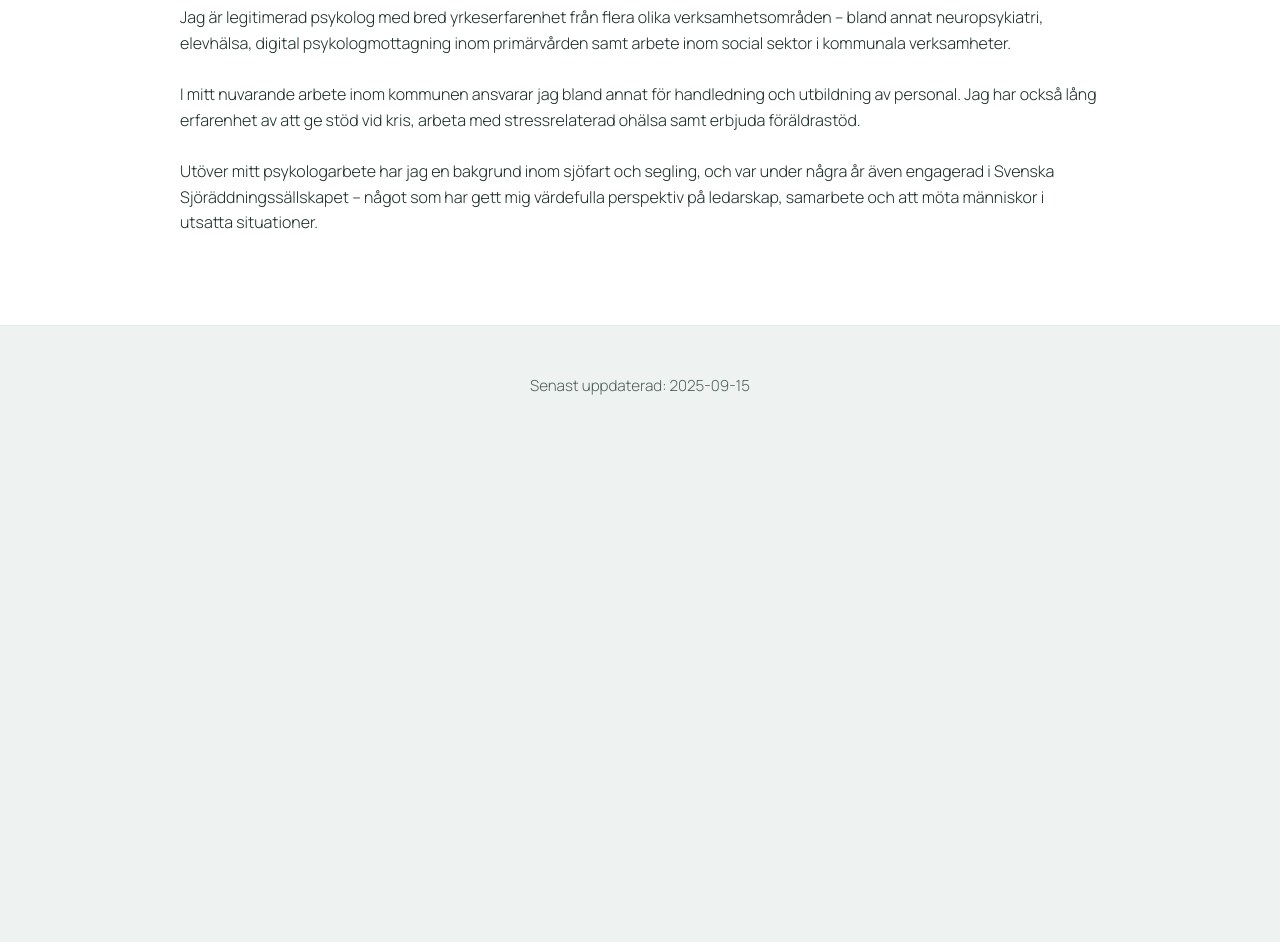
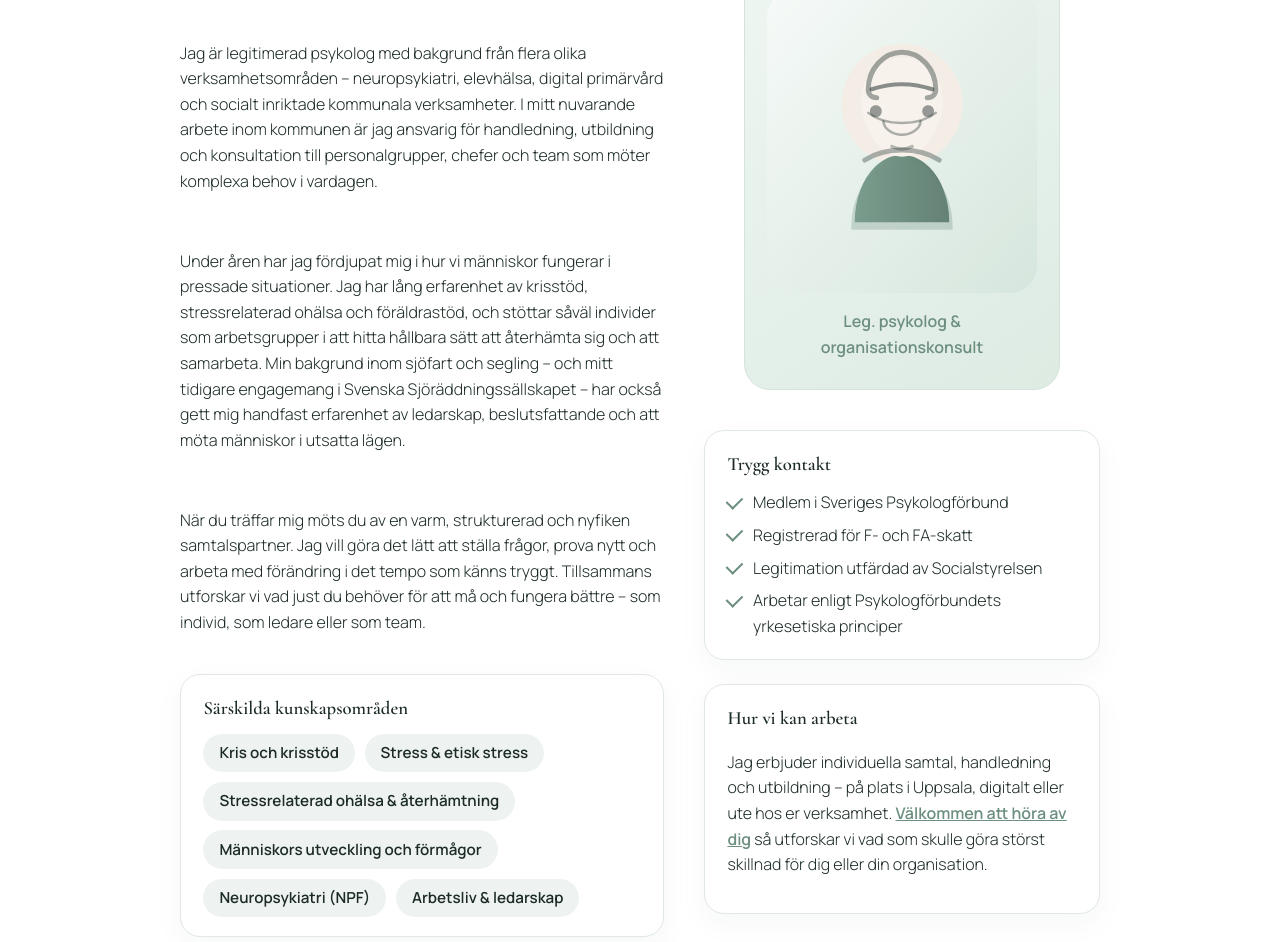
Before and after one commit to majaludvigsen/Hemsida_psykolog, a plain HTML site: page om-mig.html in a window 1280 px wide. Shown: the part 341-1283 px from the top of the page. Before the commit the page ends 800 px from the top, so only its background shows below. Drawn offline with nearby package versions, Linux system fonts and the light colour scheme.

Commit message:
Fördjupa om mig-innehåll

```diff
--- a/om-mig.html
+++ b/om-mig.html
@@ -42,17 +42,72 @@
 
 <section class="section">
   <div class="section-inner">
-    <h2>Om Maja</h2>
-    <p>
-      Jag är legitimerad psykolog med bred yrkeserfarenhet från flera olika verksamhetsområden – bland annat neuropsykiatri, elevhälsa, digital psykologmottagning inom primärvården samt arbete inom social sektor i kommunala verksamheter.<br><br>
-I mitt nuvarande arbete inom kommunen ansvarar jag bland annat för handledning och utbildning av personal. Jag har också lång erfarenhet av att ge stöd vid kris, arbeta med stressrelaterad ohälsa samt erbjuda föräldrastöd.<br><br>
-Utöver mitt psykologarbete har jag en bakgrund inom sjöfart och segling, och var under några år även engagerad i Svenska Sjöräddningssällskapet – något som har gett mig värdefulla perspektiv på ledarskap, samarbete och att möta människor i utsatta situationer.<br><br>
-    </p>
+    <div class="profile-grid">
+      <div class="profile-content">
+        <h2>Om Maja</h2>
+        <p>
+          Jag är legitimerad psykolog med bakgrund från flera olika verksamhetsområden – neuropsykiatri, elevhälsa,
+          digital primärvård och socialt inriktade kommunala verksamheter. I mitt nuvarande arbete inom kommunen är jag
+          ansvarig för handledning, utbildning och konsultation till personalgrupper, chefer och team som möter
+          komplexa behov i vardagen.
+        </p>
+        <p>
+          Under åren har jag fördjupat mig i hur vi människor fungerar i pressade situationer. Jag har lång erfarenhet av
+          krisstöd, stressrelaterad ohälsa och föräldrastöd, och stöttar såväl individer som arbetsgrupper i att hitta
+          hållbara sätt att återhämta sig och att samarbeta. Min bakgrund inom sjöfart och segling – och mitt tidigare
+          engagemang i Svenska Sjöräddningssällskapet – har också gett mig handfast erfarenhet av ledarskap, beslutsfattande
+          och att möta människor i utsatta lägen.
+        </p>
+        <p>
+          När du träffar mig möts du av en varm, strukturerad och nyfiken samtalspartner. Jag vill göra det lätt att ställa
+          frågor, prova nytt och arbeta med förändring i det tempo som känns tryggt. Tillsammans utforskar vi vad just du
+          behöver för att må och fungera bättre – som individ, som ledare eller som team.
+        </p>
+
+        <div class="profile-card">
+          <h3>Särskilda kunskapsområden</h3>
+          <ul class="tag-list" aria-label="Kunskapsområden">
+            <li>Kris och krisstöd</li>
+            <li>Stress &amp; etisk stress</li>
+            <li>Stressrelaterad ohälsa &amp; återhämtning</li>
+            <li>Människors utveckling och förmågor</li>
+            <li>Neuropsykiatri (NPF)</li>
+            <li>Arbetsliv &amp; ledarskap</li>
+          </ul>
+        </div>
+      </div>
+
+      <aside class="profile-aside">
+        <figure class="profile-portrait">
+          <img src="portrait-maja.svg" alt="Porträttillustration av psykologen Maja Ludvigsen" width="320" height="360" />
+          <figcaption>Leg. psykolog &amp; organisationskonsult</figcaption>
+        </figure>
+
+        <div class="profile-card" aria-label="Trygghet och medlemskap">
+          <h3>Trygg kontakt</h3>
+          <ul class="checklist">
+            <li>Medlem i <span class="nowrap">Sveriges Psykologförbund</span></li>
+            <li>Registrerad för <span class="nowrap">F- och FA-skatt</span></li>
+            <li>Legitimation utfärdad av Socialstyrelsen</li>
+            <li>Arbetar enligt Psykologförbundets yrkesetiska principer</li>
+          </ul>
+        </div>
+
+        <div class="profile-card">
+          <h3>Hur vi kan arbeta</h3>
+          <p>
+            Jag erbjuder individuella samtal, handledning och utbildning – på plats i Uppsala, digitalt eller ute hos er
+            verksamhet. <a class="text-link" href="kontakt.html">Välkommen att höra av dig</a> så utforskar vi vad som skulle
+            göra störst skillnad för dig eller din organisation.
+          </p>
+        </div>
+      </aside>
+    </div>
   </div>
 </section>
 
 <footer class="site-footer">
-  <p>Senast uppdaterad: 2025-09-15</p>
+  <p>Senast uppdaterad: 2024-02-15</p>
 </footer>
 
 </body>
--- a/style.css
+++ b/style.css
@@ -186,6 +186,125 @@ body{
   font-weight:600; margin:0 0 .8rem;
 }
 
+.section h3{
+  font-family:"Cormorant Garamond", serif;
+  font-weight:600;
+  margin:0 0 .6rem;
+  color:var(--accent);
+}
+
+.profile-grid{
+  display:grid;
+  gap:2.5rem;
+}
+
+@media (min-width:960px){
+  .profile-grid{
+    grid-template-columns:minmax(0, 1.1fr) minmax(0, 0.9fr);
+    align-items:start;
+  }
+}
+
+.profile-content{
+  display:grid;
+  gap:1.4rem;
+}
+
+.profile-aside{
+  display:grid;
+  gap:1.5rem;
+}
+
+.profile-card{
+  background:var(--paper);
+  border:1px solid #dfe8e4;
+  border-radius:20px;
+  padding:1.2rem 1.4rem;
+  box-shadow:0 10px 30px rgba(20,49,41,0.04);
+}
+
+.profile-card h3{
+  margin-top:0;
+  color:var(--ink);
+}
+
+.profile-portrait{
+  background:linear-gradient(145deg, #eef6f2 0%, #ddebe3 100%);
+  border-radius:26px;
+  padding:1.4rem 1.4rem 1.8rem;
+  text-align:center;
+  border:1px solid #d5e4db;
+}
+
+.profile-portrait img{
+  display:block;
+  max-width:100%;
+  height:auto;
+  margin:0 auto;
+  border-radius:22px;
+}
+
+.profile-portrait figcaption{
+  margin-top:1rem;
+  font-weight:600;
+  color:var(--accent);
+}
+
+.tag-list{
+  list-style:none;
+  display:flex;
+  flex-wrap:wrap;
+  gap:.6rem;
+  margin:0;
+  padding:0;
+}
+
+.tag-list li{
+  background:var(--mist);
+  border-radius:999px;
+  padding:.45rem 1rem;
+  font-weight:600;
+  font-size:.95rem;
+}
+
+.checklist{
+  list-style:none;
+  margin:0;
+  padding:0;
+  display:grid;
+  gap:.45rem;
+}
+
+.checklist li{
+  padding-left:1.6rem;
+  position:relative;
+}
+
+.checklist li::before{
+  content:"";
+  position:absolute;
+  left:0;
+  top:.35rem;
+  width:.8rem;
+  height:.5rem;
+  border:2px solid var(--accent);
+  border-top:none;
+  border-right:none;
+  transform:rotate(-45deg);
+}
+
+.nowrap{ white-space:nowrap; }
+
+.text-link{
+  color:var(--accent);
+  font-weight:600;
+}
+
+.text-link:hover,
+.text-link:focus{
+  color:#4e6a5d;
+}
+
 .service-list{ margin:.4rem 0 0 1.1rem; }
 
 .contact-form{
```
Also changed, not shown: portrait-maja.svg (added).
